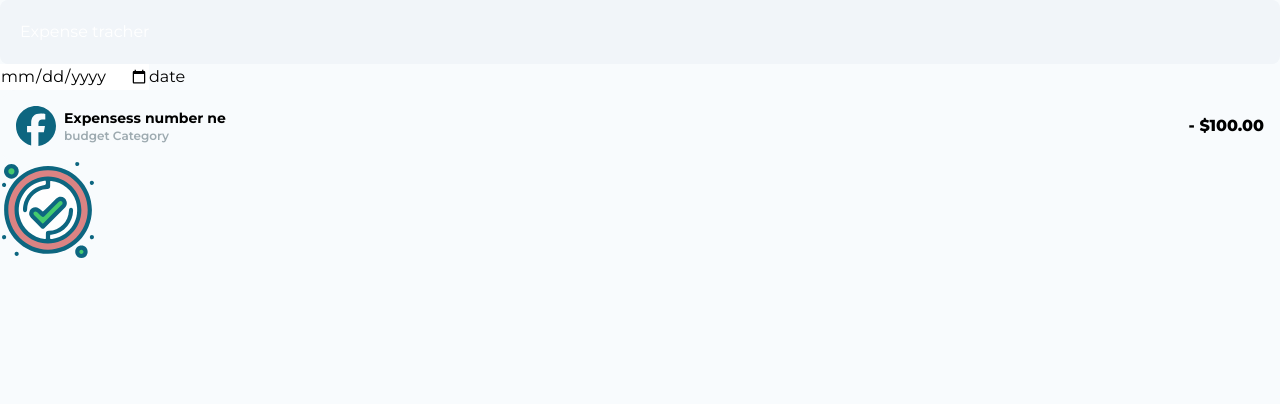
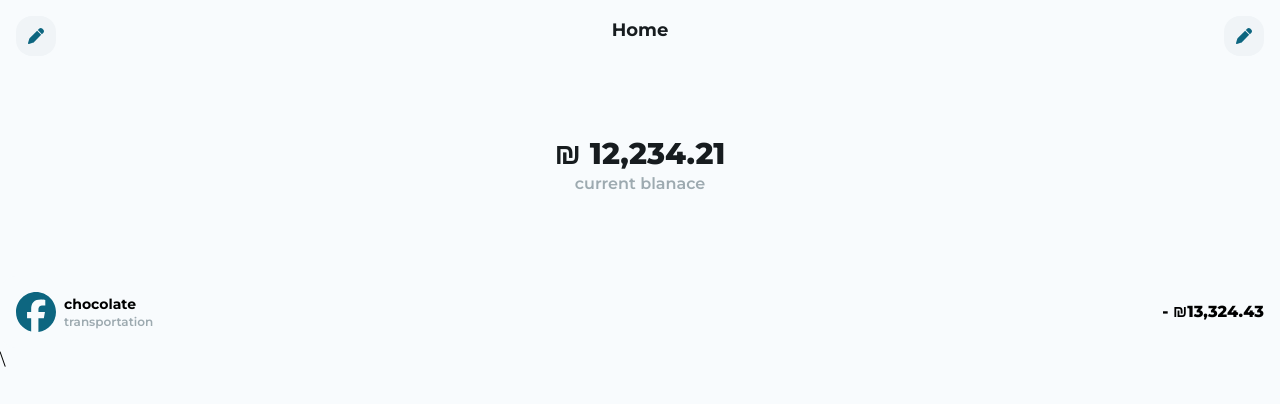
Before and after one commit to PrinceFromTheFuture/expenseTrackerPWA, a React (Vite) app in the folder Frontend/: page / in a window 1280 px wide. Shown: the top 404 px of the page. Built offline with nearby package versions, Linux system fonts and the light colour scheme.

Commit message:
first look bgeein to makje shape

```diff
--- a/Frontend/package.json
+++ b/Frontend/package.json
@@ -14,10 +14,12 @@
     "@radix-ui/react-icons": "^1.3.0",
     "class-variance-authority": "^0.7.0",
     "clsx": "^2.1.1",
+    "dayjs": "^1.11.13",
     "framer-motion": "^11.5.4",
     "lucide-react": "^0.441.0",
     "react": "^18.3.1",
     "react-dom": "^18.3.1",
+    "react-redux": "^9.1.2",
     "react-router-dom": "^6.26.2",
     "tailwind-merge": "^2.5.2",
     "tailwindcss-animate": "^1.0.7",
--- a/Frontend/src/App.tsx
+++ b/Frontend/src/App.tsx
@@ -3,65 +3,27 @@ import ExpensesWidget from "./ExpensesWidget";
 
 import { AnimatePresence, motion } from "framer-motion";
 import AnimationTest from "./SuccessBanner";
+import Tuchable from "./Tuchable";
+import Icon from "./components/ui/Icon";
+import edit_main from "@/assets/edit_main.svg";
 
 const App = () => {
-  const [isOpen, setIsOpen] = useState(false);
-  const itemRef = useRef<HTMLDivElement>(null);
   return (
-    <div className=" w-full fixed inset-0 bg-surface select-none font-montserrat ">
-      <motion.div
-        whileHover={{ scale: 1.02, backgroundColor: "rgb(198, 208, 220)" }}
-        whileTap={{ scale: 0.98, backgroundColor: "#f1f5f9  " }}
-        ref={itemRef}
-        onClick={() => setIsOpen(!isOpen)}
-        className="  bg-slate-100 border-lime-100 text-white p-5 rounded-lg select-none cursor-pointer"
-      >
-        Expense tracher
-      </motion.div>
-      <AnimatePresence>
-        {isOpen && (
-          <motion.div
-            className="fixed  rounded-lg select-none cursor-pointer shadow-lg p-4"
-            style={{ backgroundColor: "#f1f5f9  " }}
-            transition={{
-              type: "tween",
-              ease: "easeOut",
-              duration: 0.2,
-            }}
-            onClick={() => setIsOpen(!isOpen)}
-            layout
-            initial={{
-              top: itemRef.current!.getBoundingClientRect().top,
-              left: itemRef.current!.getBoundingClientRect().left,
-              width: itemRef.current!.getBoundingClientRect().width,
-              height: itemRef.current!.getBoundingClientRect().height,
-            }}
-            animate={{
-              top: 20,
-              left: 20,
-              right: 20,
-              bottom: 20,
-              width: "100%",
-              height: "100%",
-            }}
-            exit={{
-              top: itemRef.current!.getBoundingClientRect().top,
-              left: itemRef.current!.getBoundingClientRect().left,
-              width: itemRef.current!.getBoundingClientRect().width,
-              height: itemRef.current!.getBoundingClientRect().height,
-            }}
-          >
-            fjkl
-          </motion.div>
-        )}
-      </AnimatePresence>
-      <div>
-        <input type="date" />
-        date
+    <div className=" w-full fixed inset-0 bg-surface select-none font-montserrat py-4 ">
+      <div className=" flex justify-between items-start mx-4">
+        <Tuchable>
+          <Icon varient="mid" src={edit_main} />
+        </Tuchable>
+        <div className=" font-bold text-dark text-lg">Home</div>
+        <Tuchable>
+          <Icon varient="mid" src={edit_main} />
+        </Tuchable>
       </div>
-
-      <ExpensesWidget />
-      <AnimationTest />
+      <div className=" w-full py-20 flex flex-col justify-center items-center">
+        <div className=" text-3xl text-dark font-extrabold">₪ 12,234.21</div>
+        <div className=" text-secondary font-semibold">current blanace</div>
+      </div>
+      <ExpensesWidget transactionId="#$327892h" />\
     </div>
   );
 };
--- a/Frontend/src/ExpensesWidget.tsx
+++ b/Frontend/src/ExpensesWidget.tsx
@@ -6,8 +6,20 @@ import trash_warning from "@/assets/trash_warning.svg";
 import Icon from "./components/ui/Icon";
 import Tuchable from "./Tuchable";
 import SuccessBanner from "./SuccessBanner.tsx";
+import { RootState } from "./redux/store.ts";
+import { singleTransactionSelector } from "./redux/transactionsSlice.ts";
+import { formatAmountInAgorot } from "./lib/formatAmountInAgorot.ts";
+import { useAppSelector } from "./hooks.ts";
+import dayjs from "dayjs";
 
-const ExpensesWidget = () => {
+const ExpensesWidget = ({ transactionId }: { transactionId: string }) => {
+  const transaction = useAppSelector((state: RootState) =>
+    singleTransactionSelector(state, transactionId)
+  );
+
+  if (!transaction) {
+    return <div>the data base doesnt contain a trnsaction with the id of {transactionId}</div>;
+  }
   return (
     <>
       <Drawer>
@@ -16,21 +28,18 @@ const ExpensesWidget = () => {
             <div className=" flex justify-start items-center gap-2 ">
               <Icon varient="full" src={facebookTest} />
               <div>
-                <div className=" text-sm font-bold">Expensess number ne</div>
+                <div className=" text-left text-sm font-bold">{transaction.title}</div>
                 <div className=" text-xs text-secondary text-left font-semibold">
-                  budget Category
+                  {transaction.budget}
                 </div>
               </div>
             </div>
-            <div className="font-extrabold  text-base mr-8">- $100.00</div>
+            <div className="font-extrabold  text-base mr-8">
+              - {formatAmountInAgorot(transaction.amountInAgorot)}
+            </div>
           </Tuchable>
         </DrawerTrigger>
         <DrawerContent>
-          <div className=" w-full flex my-10 justify-center items-center">
-            {" "}
-            <SuccessBanner />
-          </div>
-
           <div className=" w-full flex justify-between items-end mb-5">
             <div className=" font-semibold text-xl text-dark">transaction details</div>
             <div className=" flex justify-between gap-3 w-auto">
@@ -44,28 +53,32 @@ const ExpensesWidget = () => {
               <div className=" flex justify-start items-center gap-2 ">
                 <Icon varient="full" src={facebookTest} />
                 <div>
-                  <div className=" text-sm font-bold">Expensess number ne</div>
+                  <div className=" text-sm font-bold">{transaction.title}</div>
                   <div className=" text-xs text-secondary text-left font-semibold">
-                    budget Category
+                    {transaction.budget}
                   </div>
                 </div>
               </div>
             </Tuchable>
             <div className=" flex mb-5 justify-between items-center w-full">
               <div className="text-sm text-secondary text-left font-semibold">date and time</div>
-              <div className="text-sm text-dark text-left font-bold">19.2.2024 19:34</div>
+              <div className="text-sm text-dark text-left font-bold">
+                {dayjs(transaction.date).format("DD.MM.YYYY HH:mm")}
+              </div>
             </div>
             <div className=" flex mb-5 justify-between items-center w-full">
               <div className="text-sm text-secondary text-left font-semibold">expenses title</div>
-              <div className="text-sm text-dark text-left font-bold">19.2.2024 19:34</div>
+              <div className="text-sm text-dark text-left font-bold">{transaction.title}</div>
             </div>
             <div className=" flex mb-5 justify-between items-center w-full">
               <div className="text-sm text-secondary text-left font-semibold">budget category</div>
-              <div className="text-sm text-dark text-left font-bold">19.2.2024 19:34</div>
+              <div className="text-sm text-dark text-left font-bold">{transaction.budget}</div>
             </div>
             <div className=" flex mb-3 justify-between items-center w-full">
               <div className="text-sm text-secondary text-left font-semibold">payment method</div>
-              <div className="text-sm text-dark text-left font-bold">19.2.2024 19:34</div>
+              <div className="text-sm text-dark text-left font-bold">
+                {transaction.paymentMethod}
+              </div>
             </div>
             <svg
               className=" mb-3 w-full px-1"
@@ -88,12 +101,16 @@ const ExpensesWidget = () => {
 
             <div className=" flex justify-between items-center w-full">
               <div className="text-sm text-secondary text-left font-semibold">total amount</div>
-              <div className="text-sm text-dark text-left font-bold">19.2.2024 19:34</div>
+              <div className="text-sm text-dark text-left font-bold">
+                {formatAmountInAgorot(transaction.amountInAgorot)}
+              </div>
             </div>
           </div>
 
-          <DrawerClose>
-            <div>Cancel</div>
+          <DrawerClose className=" w-full">
+            <Tuchable className=" mt-5 w-full p-4 bg-secondary text-sm font-bold  rounded-2xl text-surface">
+              Close
+            </Tuchable>
           </DrawerClose>
         </DrawerContent>
       </Drawer>
--- a/Frontend/src/ExpensesWidgetIdea.tsx
+++ /dev/null
@@ -1,84 +0,0 @@
-import  { useRef, useState } from "react";
-import facebookTest from "@/assets/facebookTest.svg";
-import { AnimatePresence, motion } from "framer-motion";
-import { easeInOut } from "framer-motion/dom";
-const ExpensesWidget = () => {
-  const ref = useRef<HTMLDivElement>(null);
-
-  const [isOpen, setIsOPen] = useState(false);
-  return (
-    <>
-      <AnimatePresence mode="sync">
-        {isOpen && (
-          <motion.div
-            className=" fixed w-full px-4 bg-surface z-20  rounded-2xl flex justify-between items-center"
-            onClick={() => {
-              setIsOPen(!isOpen);
-              console.log(
-                ref.current!.getBoundingClientRect().top,
-                ref.current!.getBoundingClientRect().left
-              );
-            }}
-            layout
-            initial={{
-              top: ref.current!.getBoundingClientRect().top,
-              left: ref.current!.getBoundingClientRect().left,
-              height: ref.current!.getBoundingClientRect().height,
-            }}
-            animate={{
-              top: 0,
-              left: 0,
-              right: 0,
-              bottom: 0,
-
-              height: "100%",
-            }}
-            exit={{
-              top: ref.current!.getBoundingClientRect().top,
-              left: ref.current!.getBoundingClientRect().left,
-              height: ref.current!.getBoundingClientRect().height,
-            }}
-            transition={{
-              duration: 0.2,
-              bounce: 1,
-              ease: easeInOut,
-            }}
-          >
-            <div className=" flex justify-start items-center gap-2">
-              <img src={facebookTest} alt="" className=" w-10" />
-              <div>
-                <div className=" text-sm font-bold">Expensess number ne</div>
-                <div className=" text-xs text-secondary font-semibold">budget Category</div>
-              </div>
-            </div>
-            <div className="font-extrabold  text-base">- $100.00</div>
-          </motion.div>
-        )}
-      </AnimatePresence>
-
-      <div
-        onClick={(e) => {
-          setIsOPen(!isOpen);
-          console.log(
-            ref.current!.getBoundingClientRect().top,
-            ref.current!.getBoundingClientRect().left,
-            e.currentTarget.getBoundingClientRect().top
-          );
-        }}
-        ref={ref}
-        className="  box-content p-4 w-full bg-transparent rounded-2xl flex justify-between items-center"
-      >
-        <div className=" flex justify-start items-center gap-2 ">
-          <img src={facebookTest} alt="" className=" w-10" />
-          <div>
-            <div className=" text-sm font-bold">Expensess number ne</div>
-            <div className=" text-xs text-secondary font-semibold">budget Category</div>
-          </div>
-        </div>
-        <div className="font-extrabold  text-base mr-8">- $100.00</div>
-      </div>
-    </>
-  );
-};
-
-export default ExpensesWidget;
--- a/Frontend/src/Tuchable.tsx
+++ b/Frontend/src/Tuchable.tsx
@@ -1,7 +1,7 @@
 import React from "react";
 import { motion } from "framer-motion";
 
-const Tuchable = ({ children, className }: { children: React.ReactNode; className: string }) => {
+const Tuchable = ({ children, className }: { children: React.ReactNode; className?: string }) => {
   return (
     <motion.div
       className={className}
--- /dev/null
+++ b/Frontend/src/hooks.ts
@@ -0,0 +1,6 @@
+import { useDispatch, useSelector } from "react-redux";
+import type { AppDispatch, RootState } from "./redux/store";
+
+// Use throughout your app instead of plain `useDispatch` and `useSelector`
+export const useAppDispatch = useDispatch.withTypes<AppDispatch>();
+export const useAppSelector = useSelector.withTypes<RootState>();
--- a/Frontend/src/index.css
+++ b/Frontend/src/index.css
@@ -6,3 +6,6 @@
 html {
   font-family: Montserrat;
 }
+body {
+  overscroll-behavior-y: contain;
+}
--- /dev/null
+++ b/Frontend/src/lib/formatAmountInAgorot.ts
@@ -0,0 +1,16 @@
+export function formatAmountInAgorot(agorot: number): string {
+  // Convert agorot to dollars
+  const shekels = (agorot / 100).toFixed(2); // Ensure two decimal places
+
+  // Format with commas and a decimal point
+  return new Intl.NumberFormat("en-US", {
+    style: "currency",
+    currency: "ILS",
+    minimumFractionDigits: 2,
+    maximumFractionDigits: 2,
+  }).format(parseFloat(shekels));
+}
+
+// Example usage
+const amountInCents = 9937454;
+console.log(formatAmountInAgorot(amountInCents)); // Output: $99,374.54
--- /dev/null
+++ b/Frontend/src/redux/store.ts
@@ -0,0 +1,12 @@
+import { configureStore } from "@reduxjs/toolkit";
+import transactionsReducer from "./transactionsSlice";
+import { useDispatch, useSelector, useStore } from "react-redux";
+
+const store = configureStore({ reducer: { transactionsSlice: transactionsReducer } });
+
+export default store;
+
+// Infer the `RootState` and `AppDispatch` types from the store itself
+export type RootState = ReturnType<typeof store.getState>;
+// Inferred type: {posts: PostsState, comments: CommentsState, users: UsersState}
+export type AppDispatch = typeof store.dispatch;
--- /dev/null
+++ b/Frontend/src/redux/transactionsSlice.ts
@@ -0,0 +1,63 @@
+import { createSlice } from "@reduxjs/toolkit";
+import dayjs from "dayjs";
+import { RootState } from "./store";
+
+interface Transaction {
+  amountInAgorot: number;
+  budget: string;
+  title: string;
+  paymentMethod: string;
+  id: string;
+  date: string;
+}
+
+const fakeTransactions: Transaction[] = [
+  {
+    amountInAgorot: 1332443,
+    budget: "transportation",
+    title: "chocolate",
+    paymentMethod: "credit card",
+    id: "#$327892h",
+    date: dayjs().toString(),
+  },
+  {
+    amountInAgorot: 89152,
+    budget: "transportation",
+    title: "chocolate",
+    paymentMethod: "credit card",
+    id: "#$F3273892h",
+    date: dayjs().toString(),
+  },
+  {
+    amountInAgorot: 51985,
+    budget: "transportation",
+    title: "chocolate",
+    paymentMethod: "credit card",
+    id: "#$F3292h",
+    date: dayjs().toString(),
+  },
+  {
+    amountInAgorot: 92124,
+    budget: "transportation",
+    title: "chocolate",
+    paymentMethod: "credit card",
+    id: "#$F3hs27892h",
+    date: dayjs().toString(),
+  },
+];
+
+const initialState = fakeTransactions;
+
+const transactionsSlice = createSlice({
+  initialState,
+  name: "transactions",
+  reducers: {},
+});
+
+const transactionsReducer = transactionsSlice.reducer;
+export default transactionsReducer;
+
+export const singleTransactionSelector = (state: RootState, id: string) =>
+  state.transactionsSlice.find((transaction) => transaction.id === id) || null;
+
+export const allTransactionsSelctor = (state: RootState) => state.transactionsSlice;
```
Also changed, not shown: Frontend/src/fakeData.ts (deleted, +0 -8 lines), Frontend/src/main.tsx (+11 -2 lines), 1 other file (tests, documents, lock files or other folders).
